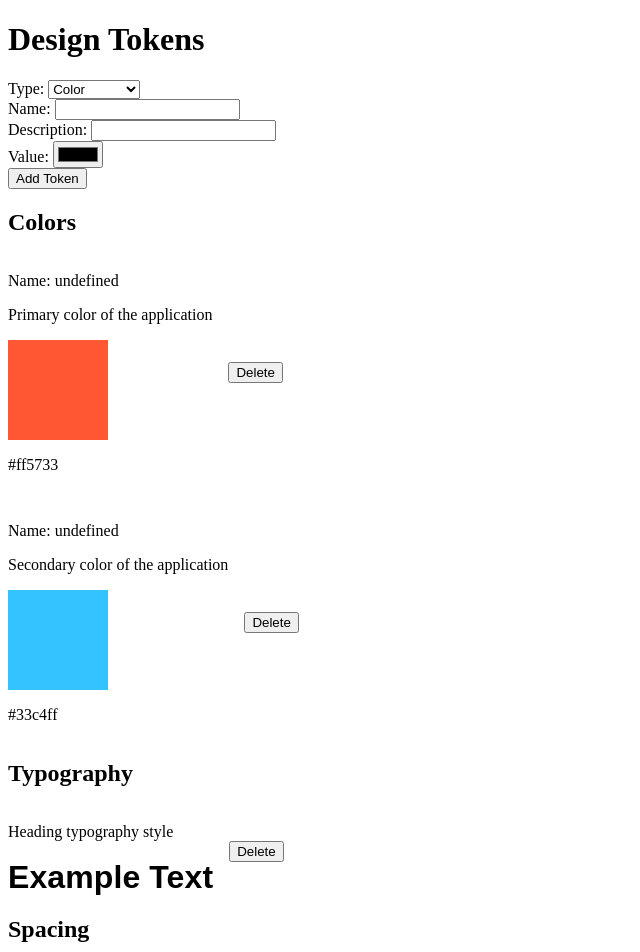
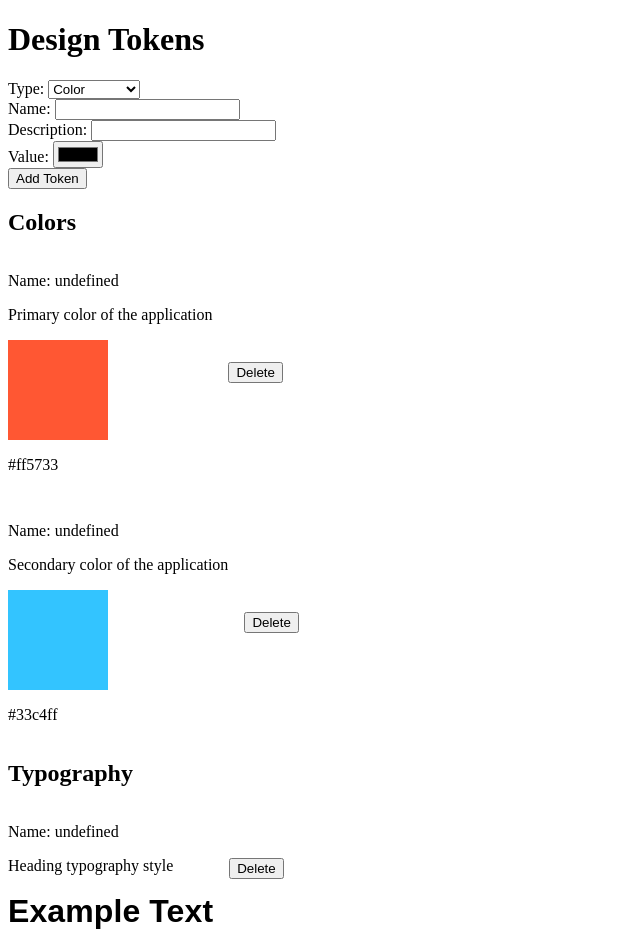
Before and after one commit to Echo5414/svelte-designtokens, a SvelteKit app in the folder frontend/: page / in a window 1280 px wide. Shown: the top 952 px of the page, without its empty margins (0-640 px from the left). Built offline with nearby package versions, Linux system fonts and the light colour scheme.

Commit message:
Update <slot></slot> in +layout.svelte

```diff
--- a/frontend/src/components/SpacingToken.svelte
+++ b/frontend/src/components/SpacingToken.svelte
@@ -3,10 +3,18 @@
   export let token: {
     $description: string | null;
     $value: string;
+    $extensions: {
+      [key: string]: {
+        name: string;
+      };
+    } | null;
   };
+
+  const EXTENSION_NAMESPACE = import.meta.env.VITE_EXTENSION_NAMESPACE;
 </script>
 
 <div>
+  <p>Name: {token.$extensions ? token.$extensions[EXTENSION_NAMESPACE]?.name : 'N/A'}</p>
   <p>{token.$description}</p>
   <div style="margin: {token.$value}; padding: {token.$value}; border: 1px solid #000;">
     Example Spacing
--- a/frontend/src/components/TypographyToken.svelte
+++ b/frontend/src/components/TypographyToken.svelte
@@ -9,10 +9,18 @@
       'line-height': string | number;
       'letter-spacing': string;
     };
+    $extensions: {
+      [key: string]: {
+        name: string;
+      };
+    } | null;
   };
+
+  const EXTENSION_NAMESPACE = import.meta.env.VITE_EXTENSION_NAMESPACE;
 </script>
 
 <div>
+  <p>Name: {token.$extensions ? token.$extensions[EXTENSION_NAMESPACE]?.name : 'N/A'}</p>
   <p>{token.$description}</p>
   <div style="font-family: {token.$value['font-family']}; font-size: {token.$value['font-size']}; font-weight: {token.$value['font-weight']}; line-height: {token.$value['line-height']}; letter-spacing: {token.$value['letter-spacing']}">
     Example Text
```
